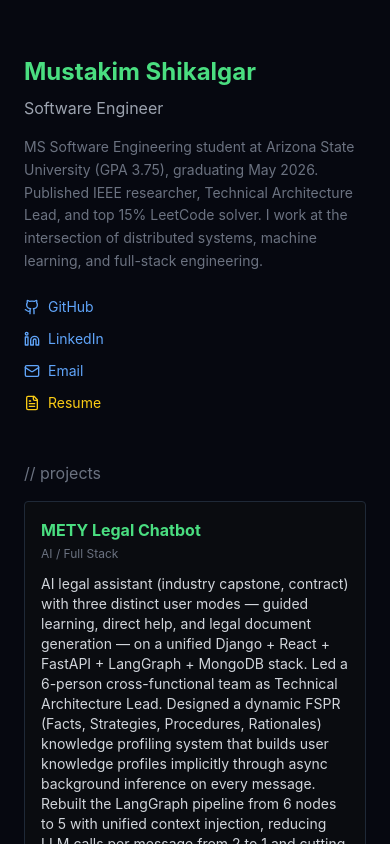
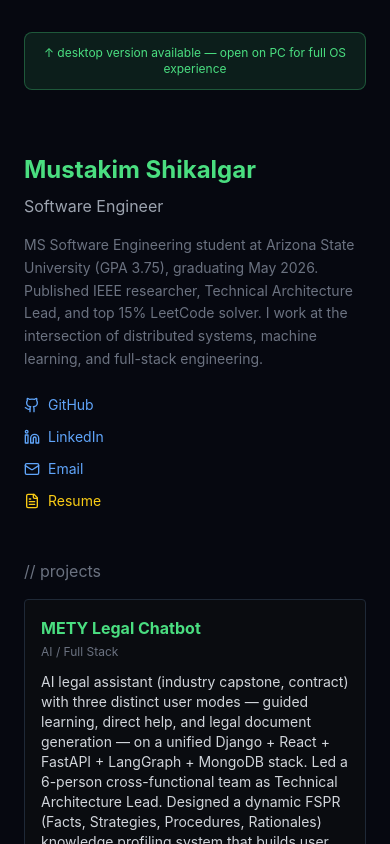
Before and after one commit to MustakimFS/portfolio, a Next.js app: page / in a window 390 px wide. Shown: the top 844 px of the page. Built offline with nearby package versions, Linux system fonts and the light colour scheme.

Commit message:
feat: mobile view desktop prompt banner

```diff
--- a/src/app/globals.css
+++ b/src/app/globals.css
@@ -24,8 +24,6 @@
 
 html {
   scroll-behavior: smooth;
-  scroll-snap-type: y mandatory;
-  overflow-y: scroll;
 }
 
 body {
@@ -39,13 +37,28 @@ body {
 }
 
 /* Scrollbar */
-::-webkit-scrollbar { width: 6px; }
-::-webkit-scrollbar-track { background: var(--bg-primary); }
-::-webkit-scrollbar-thumb { background: var(--gold-dim); border-radius: 3px; }
-::-webkit-scrollbar-thumb:hover { background: var(--gold); }
+::-webkit-scrollbar {
+  width: 6px;
+}
+
+::-webkit-scrollbar-track {
+  background: var(--bg-primary);
+}
+
+::-webkit-scrollbar-thumb {
+  background: var(--gold-dim);
+  border-radius: 3px;
+}
+
+::-webkit-scrollbar-thumb:hover {
+  background: var(--gold);
+}
 
 /* Selection */
-::selection { background: rgba(200, 169, 110, 0.2); color: var(--gold-bright); }
+::selection {
+  background: rgba(200, 169, 110, 0.2);
+  color: var(--gold-bright);
+}
 
 
 @layer base {
@@ -99,6 +112,7 @@ body {
   * {
     @apply border-border;
   }
+
   body {
     @apply text-foreground;
   }
--- a/src/app/layout.tsx
+++ b/src/app/layout.tsx
@@ -26,8 +26,8 @@ export default function RootLayout({
   children: React.ReactNode
 }) {
   return (
-    <html lang="en" style={{ height: '100%', overflow: 'hidden', background: '#060810' }}>
-      <body style={{ height: '100%', overflow: 'hidden', background: '#060810', margin: 0, padding: 0 }}>
+    <html lang="en" style={{ height: '100%', background: '#060810' }} className="md:overflow-hidden">
+      <body style={{ height: '100%', background: '#060810', margin: 0, padding: 0 }} className="md:overflow-hidden">
         {children}
       </body>
     </html>
--- a/src/app/page.tsx
+++ b/src/app/page.tsx
@@ -25,7 +25,12 @@ export default function Page() {
 
   // Mobile fallback
   return (
-    <div className="min-h-screen bg-[#060810] text-gray-300 font-mono p-6 selection:bg-green-500/30 selection:text-green-200">
+    <div className="min-h-screen bg-[#060810] text-gray-300 font-mono p-6 selection:bg-green-500/30 selection:text-green-200 overflow-y-auto">
+      <div className="bg-green-400/10 border border-green-400/30 rounded-lg p-3 mb-8 mt-2">
+        <p className="text-green-400 font-mono text-xs text-center">
+          ↑ desktop version available — open on PC for full OS experience
+        </p>
+      </div>
       <header className="mb-12 pt-8">
         <h1 className="text-2xl font-bold text-green-400 mb-2">{PERSONAL.name}</h1>
         <p className="text-gray-400 mb-4">{PERSONAL.title}</p>
@@ -104,9 +109,13 @@ export default function Page() {
       </section>
 
       <footer className="pt-8 border-t border-gray-800 pb-12">
-        <p className="text-xs text-gray-600 text-center">
-          For the full interactive OS experience, please visit on a desktop device.
-        </p>
+        <div className="bg-gray-900/50 border border-gray-700 rounded-lg p-4 mb-6">
+          <p className="text-green-400 font-mono text-xs mb-1">// better on desktop</p>
+          <p className="text-gray-400 text-sm">
+            This portfolio runs a full terminal OS experience on desktop — draggable windows, live Raft consensus visualization, hidden easter eggs, and interactive commands.
+          </p>
+          <p className="text-gray-500 text-xs mt-2">Open on a PC or laptop for the full experience.</p>
+        </div>
       </footer>
     </div>
   )
```
